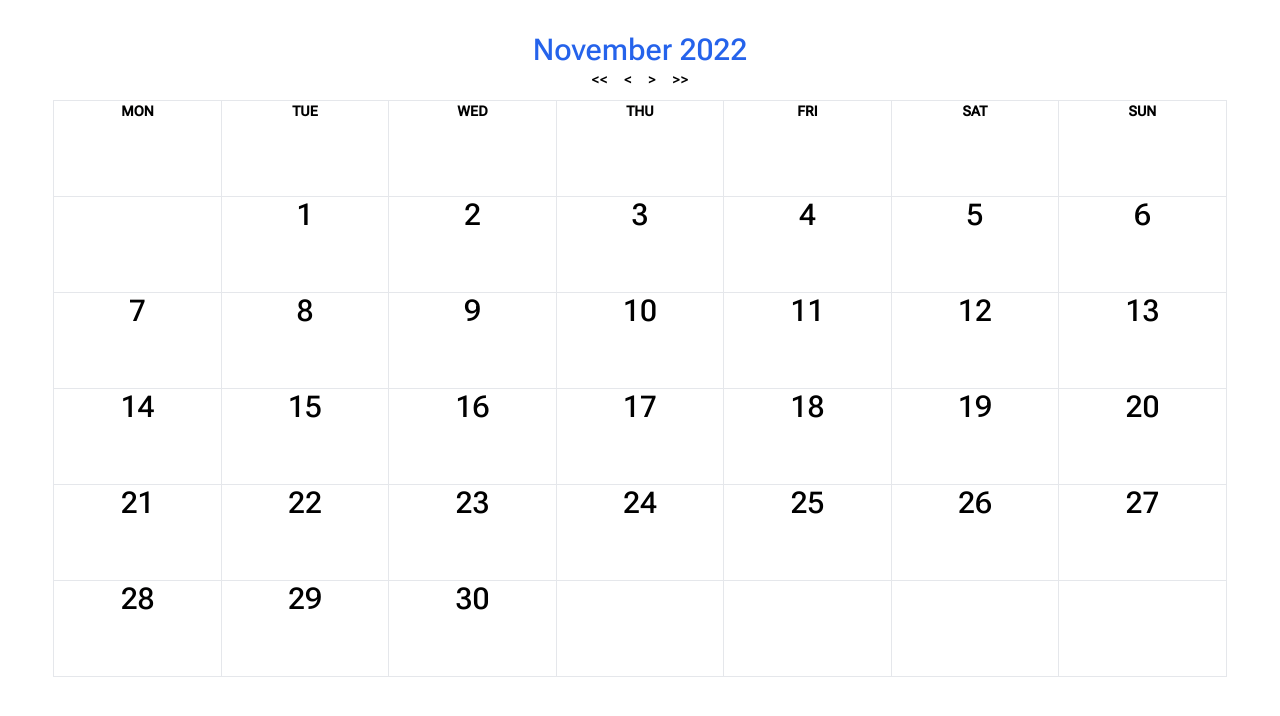
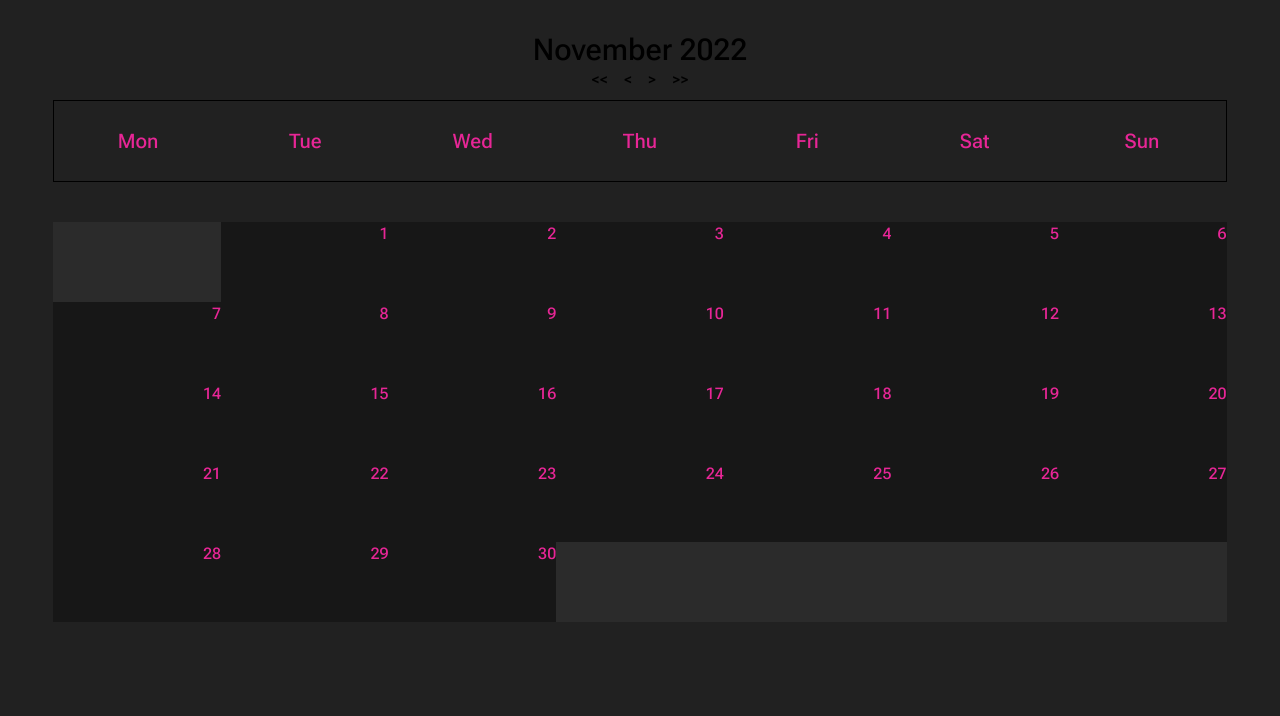
Before and after one commit to micTrb/synthwave-calendar, a React (Vite) app: page / in a window 1280 px wide. Shown: the top 716 px of the page. Built offline with nearby package versions, Linux system fonts and the light colour scheme.

Commit message:
some styles added

```diff
--- a/src/components/Calendar.tsx
+++ b/src/components/Calendar.tsx
@@ -35,25 +35,40 @@ const Calendar: React.FC<Props> = ({ value = new Date(), onChange }) => {
     <div className="">
       <Header value={value} onChange={onChange} />
 
-      <div className="mt-2 mx-auto w-full border-t border-l">
-        <div className="grid grid-cols-7 items-center justify-center text-center">
+      <div className="mt-2 mx-auto w-full">
+
+        <div className="grid grid-cols-7 border-blue-400 border items-center justify-center text-center">
           {weekdays.map((day, index) => (
-            <Cell key={index} className="text-sm font-semibold uppercase">
-              {day}
+            <Cell
+              key={index}
+              className="h-12 flex items-start justify-end cursor-pointer"
+            >
+              <p className="m-auto text-xl text-pink-500">{day}</p>
             </Cell>
           ))}
+        </div>
 
+        <div className="mt-10 grid grid-cols-7 items-center justify-center text-center">
           {Array.from({ length: prefixDays }).map((_, index) => {
-            return <Cell className="" key={index} />;
+            return <Cell className="bg-black-400" key={index} />;
           })}
 
           {Array.from({ length: numDays }).map((_, index) => {
             const date = index + 1;
-            return <Cell key={date} className="cursor-pointer text-3xl hover:bg-blue-200">{date}</Cell>;
+            return (
+              <Cell
+                key={date}
+                className="text-md bg-black-600 hover:bg-green-50 hover:text-4xl text-pink-500
+                flex items-start justify-end cursor-pointer transition-all duration-700
+                "
+              >
+                <p>{date}</p>
+              </Cell>
+            );
           })}
 
           {Array.from({ length: suffixDays }).map((_, index) => {
-            return <Cell key={index} />;
+            return <Cell key={index} className="bg-black-400" />;
           })}
         </div>
       </div>
--- a/src/components/Cell.tsx
+++ b/src/components/Cell.tsx
@@ -11,7 +11,7 @@ const Cell:React.FC<Props> = ({onClick, className, children}) => {
     <div
       onClick={onClick}
       className={clsx(
-        `w-full h-24 border-b border-r p-auto`,
+        `w-full h-20 p-auto`,
         className)}>
       {children}
     </div>
--- a/src/index.css
+++ b/src/index.css
@@ -4,5 +4,6 @@
 
 
 html, body {
+  background-color: #212121;
   font-family: 'Roboto Flex', sans-serif;
 }
--- a/tailwind.config.cjs
+++ b/tailwind.config.cjs
@@ -4,7 +4,44 @@ module.exports = {
     "./src/**/*.{js,jsx,ts,tsx}",
   ],
   theme: {
-    extend: {},
+    colors: {
+      black: {
+        "50": "#535353",
+        "100": "#494949",
+        "200": "#3f3f3f",
+        "300": "#353535",
+        "400": "#2b2b2b",
+        "500": "#212121",
+        "600": "#171717",
+        "700": "#0d0d0d",
+        "800": "#030303",
+        "900": "#000000"
+      },
+      pink: {
+        "50": "#ff58c8",
+        "100": "#ff4ebe",
+        "200": "#ff44b4",
+        "300": "#fb3aaa",
+        "400": "#f130a0",
+        "500": "#e72696",
+        "600": "#dd1c8c",
+        "700": "#d31282",
+        "800": "#c90878",
+        "900": "#bf006e"
+      },
+      green: {
+        "50": "#90ffd7",
+        "100": "#86ffcd",
+        "200": "#7cf9c3",
+        "300": "#72efb9",
+        "400": "#68e5af",
+        "500": "#5edba5",
+        "600": "#54d19b",
+        "700": "#4ac791",
+        "800": "#40bd87",
+        "900": "#36b37d"
+      },
+    }
   },
   plugins: [],
 }
```
